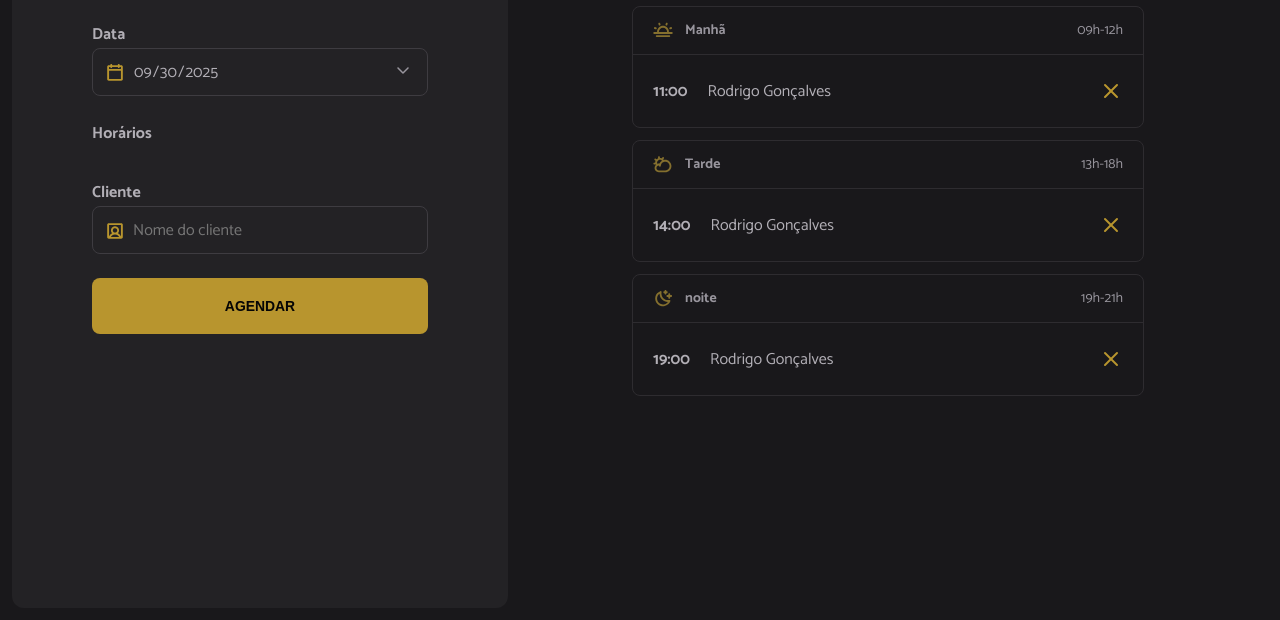
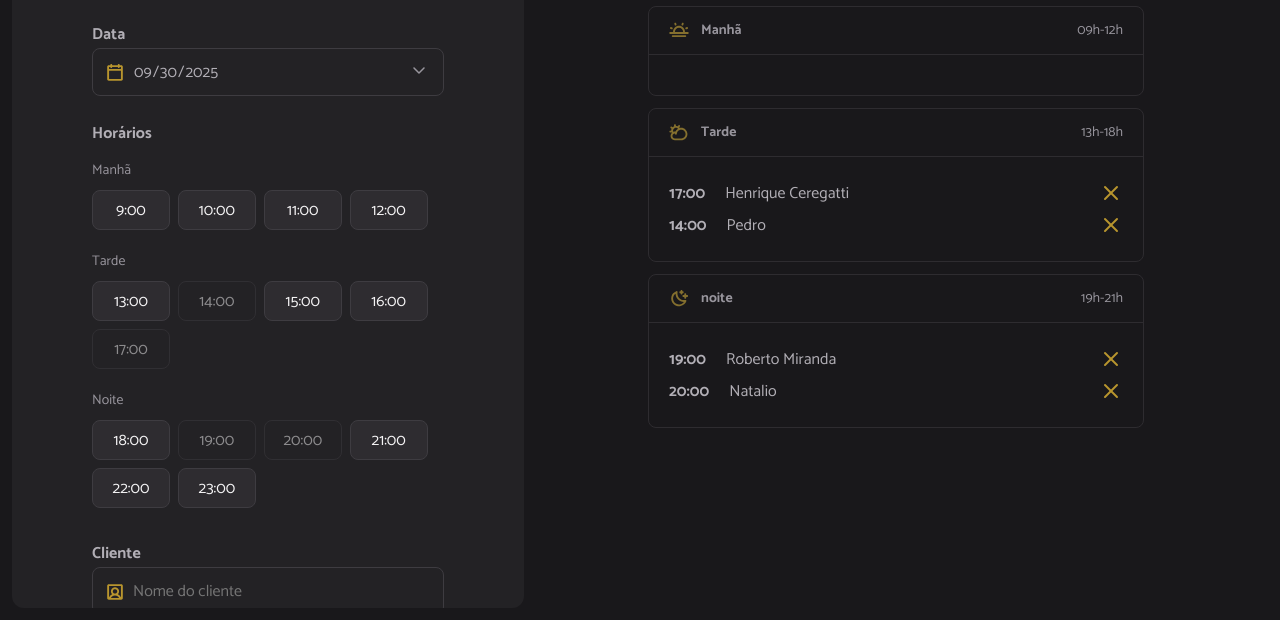
Before and after one commit to hceregatti/hairday-application, a website built with webpack: page index.html in a window 1280 px wide. Shown: the part 180-800 px from the top of the page. Built offline with nearby package versions, Linux system fonts and the light colour scheme; data requests are answered from the project's data file.

Commit message:
up: finalizando aplicação

```diff
--- a/server.json
+++ b/server.json
@@ -1,3 +1,29 @@
 {
-  "schedules": []
+  "schedules": [
+    {
+      "id": "1759193101263",
+      "name": "Henrique Ceregatti",
+      "when": "2025-09-30T17:00:00.000Z"
+    },
+    {
+      "id": "1759197738997",
+      "name": "Roberto Miranda",
+      "when": "2025-09-30T19:00:00.000Z"
+    },
+    {
+      "id": "1759197868511",
+      "name": "Natalio",
+      "when": "2025-09-30T20:00:00.000Z"
+    },
+    {
+      "id": "1759198020096",
+      "name": "Maumau",
+      "when": "2025-10-01T02:00:00.000Z"
+    },
+    {
+      "id": "1759198036079",
+      "name": "Pedro",
+      "when": "2025-09-30T14:00:00.000Z"
+    }
+  ]
 }
--- a/src/main.js
+++ b/src/main.js
@@ -10,4 +10,6 @@ import "./styles/schedule.css";
 
 // JS
 import "./modules/form/submit.js";
+import "./modules/form/date-change.js";
+import "./modules/schedules/cancel.js";
 import "./modules/page-load.js";
--- /dev/null
+++ b/src/modules/form/date-change.js
@@ -0,0 +1,5 @@
+import { schedulesDay } from "../schedules/load.js"
+const selectedDate = document.getElementById("date");
+
+// Recarregar a lista de horários quando o input de data mudar
+selectedDate.onchange = () => schedulesDay();
--- /dev/null
+++ b/src/modules/form/hours-click.js
@@ -0,0 +1,16 @@
+export function hoursClick() {
+  const hours = document.querySelectorAll(".hour-available");
+
+  hours.forEach(( available ) => {
+    available.addEventListener("click", (selected) => {
+
+      // remove a classe hour-selected de todas as li não selecionadas.
+      hours.forEach((hour) => {
+        hour.classList.remove("hour-selected")
+      })
+
+      // Adiciono a classe a li selecionada.
+      selected.target.classList.add("hour-selected");
+    })
+  })
+}
--- /dev/null
+++ b/src/modules/form/hours-load.js
@@ -0,0 +1,61 @@
+import dayjs from "dayjs";
+import { openingHours } from "../../utils/opening-hours.js";
+import { hoursClick } from "./hours-click.js";
+
+const hours = document.getElementById("hours");
+
+export function hoursLoad({ date, dailySchedules }) {
+  // limpa a lista de horários.
+  hours.innerHTML = "";
+
+  // Obtem a lista de todos os horários ocupados
+  const unavailableHours = dailySchedules.map((schedule) => dayjs(schedule.when).format("HH:mm"));
+
+  const opening = openingHours.map((hour) => {
+    // recuperar somente a hora
+
+    const [scheduleHour] = hour.split(":");
+
+    // Adicionar a hora na date e verificar se está no passado
+
+    const isHourPast = dayjs(date).add(scheduleHour, "hour").isBefore(dayjs());
+
+    const available = !unavailableHours.includes(hour) && !isHourPast;
+
+    return {
+      hour,
+      available,
+    };
+  });
+
+  // renderizar os horarios
+  opening.forEach(({ hour, available }) => {
+    const li = document.createElement("li");
+
+    li.classList.add("hour");
+    li.classList.add(available ? "hour-available" : "hour-unavailable");
+
+    li.textContent = hour;
+
+    if (hour === "9:00") {
+      hourHeaderAdd("Manhã");
+    } else if (hour === "13:00") {
+      hourHeaderAdd("Tarde");
+    } else if (hour === "18:00") {
+      hourHeaderAdd("Noite");
+    }
+
+    hours.append(li);
+  });
+
+  // Adiciona o evento de click nos horários disponíveis.
+  hoursClick()
+}
+
+function hourHeaderAdd(title) {
+  const header = document.createElement("li");
+  header.classList.add("hour-period");
+  header.textContent = title;
+
+  hours.append(header);
+}
--- a/src/modules/form/submit.js
+++ b/src/modules/form/submit.js
@@ -1,6 +1,10 @@
 import dayjs from "dayjs";
 
+import { scheduleNew } from "../../services/schedule-new.js"
+import { schedulesDay } from "../schedules/load.js";
+
 const form = document.querySelector("form");
+const clientName = document.getElementById("client");
 const selectedDate = document.getElementById("date");
 
 // Data atual para formatar o input
@@ -10,9 +14,50 @@ const inputToday = dayjs(new Date()).format("YYYY-MM-DD");
 selectedDate.value = inputToday;
 selectedDate.min = inputToday;
 
-form.onsubmit = (event) => {
+form.onsubmit = async (event) => {
   event.preventDefault();
 
-  console.log("Enviado");
+  try {
+    // recuperando o nome do cliente/
+    const name = clientName.value.trim();
 
-}
+    if (!name) {
+      return alert("Informe o nome do cliente!");
+    }
+
+    // recuperar o horário selecionado
+
+    const hourSelected = document.querySelector(".hour-selected");
+
+    if (!hourSelected) {
+      return alert("Selecione a hora.");
+    }
+
+    // Recuperar somente a hora
+    const [hour] = hourSelected.innerText.split(":");
+
+    // inserir a hora na data
+    const when = dayjs(selectedDate.value).add(hour, "hour");
+    console.log(when);
+
+    // gerar um id para ter um identificador
+    const id = new Date().getTime();
+
+    // Faz o agendamento
+    await scheduleNew({
+      id,
+      name,
+      when,
+    });
+
+    // Recarrega os agendamentos
+    await schedulesDay();
+
+    // limpa input nome cliente.
+    clientName.value = "";
+
+  } catch (error) {
+    alert("Não foi possível realizar o agendamento.");
+    console.log(error);
+  }
+};
--- /dev/null
+++ b/src/modules/schedules/cancel.js
@@ -0,0 +1,26 @@
+import { schedulesDay } from "./load.js"
+import { scheduleCancel } from "../../services/schedule-cancel.js";
+const periods = document.querySelectorAll(".period");
+
+// Gerar evento de click para cada lista
+periods.forEach((period) => {
+  // capturar o evento de click na lista
+  period.addEventListener("click", async (event) => {
+    if (event.target.classList.contains("cancel-icon")) {
+      // obtem a li pai do elemento clicado.
+      const item = event.target.closest("li");
+      const { id } = item.dataset;
+
+      if (id) {
+        const isConfirm = confirm(
+          "Tem certeza que deseja cancelar o agendamento?"
+        );
+
+        if (isConfirm) {
+          await scheduleCancel({id})
+          schedulesDay();
+        }
+      }
+    }
+  });
+});
--- a/src/modules/schedules/load.js
+++ b/src/modules/schedules/load.js
@@ -1,3 +1,22 @@
-export function schedulesDay(){
+import { scheduleFetchByDay } from "../../services/schedule-fetch-by-day.js";
+import { scheduleShow } from "../schedules/show.js";
+import { hoursLoad } from "../form/hours-load.js"
 
+// Seleciona o input de data
+const selectedDate = document.getElementById("date");
+
+export async function schedulesDay(){
+
+  //obtem a data do input
+
+  const date = selectedDate.value;
+
+  // Buscar na API os agendamentos
+  const dailySchedules = await scheduleFetchByDay({ date });
+
+  // exibe os agendamentos
+  scheduleShow({dailySchedules})
+
+  // Renderiza as horas disponíveis.
+  hoursLoad({ date, dailySchedules });
 }
--- /dev/null
+++ b/src/modules/schedules/show.js
@@ -0,0 +1,54 @@
+import dayjs from "dayjs";
+
+// selecionar as sessões
+
+const periodMorning = document.getElementById("period-morning");
+const periodAfternoon = document.getElementById("period-afternoon");
+const periodNight = document.getElementById("period-night");
+
+export function scheduleShow({ dailySchedules }) {
+  try {
+    periodMorning.innerHTML = "";
+    periodAfternoon.innerHTML = "";
+    periodNight.innerHTML = "";
+
+    dailySchedules.forEach((schedule) => {
+      const item = document.createElement("li");
+      const time = document.createElement("strong");
+      const name = document.createElement("span");
+
+      // adicionar o id do agendamento
+      item.setAttribute("data-id", schedule.id);
+
+      time.textContent = dayjs(schedule.when).format("HH:mm");
+      name.textContent = schedule.name;
+
+      // criar icone de cancelar agendamento
+      const cancelIcon = document.createElement("img");
+      cancelIcon.classList.add("cancel-icon");
+      cancelIcon.setAttribute("src", "./src/assets/cancel.svg");
+      cancelIcon.setAttribute("alt", "Cancelar");
+
+      // adicionar o tempo, nome e icone no item
+
+      item.append(time, name, cancelIcon);
+
+      // obter a hora
+      const hour = dayjs(schedule.when).hour();
+
+      // renderizar o agendamento na sessão (manhã, tarde ou noite)
+
+      if (hour <= 12) {
+        periodMorning.appendChild(item);
+      } else if (hour > 12 && hour <= 18) {
+        periodAfternoon.appendChild(item);
+      } else {
+        periodNight.appendChild(item);
+      }
+
+    });
+  } catch (error) {
+    console.log(error);
+    alert("Não foi possível exibir os agendamentos.");
+  }
+}
--- /dev/null
+++ b/src/services/api-config.js
@@ -0,0 +1,3 @@
+export const apiConfig = {
+  baseURL: "http://localhost:3333",
+}
--- /dev/null
+++ b/src/services/schedule-cancel.js
@@ -0,0 +1,13 @@
+import { apiConfig } from "./api-config.js";
+
+export async function scheduleCancel({ id }) {
+  try {
+    await fetch(`${apiConfig.baseURL}/schedules/${id}`, {
+      method: "DELETE",
+    });
+    alert("Agendamento cancelado com sucesso!");
+  } catch (error) {
+    console.log(error);
+    alert("Não foi possível cancelar o agendamento.");
+  }
+}
--- /dev/null
+++ b/src/services/schedule-fetch-by-day.js
@@ -0,0 +1,21 @@
+import dayjs from "dayjs"
+import { apiConfig } from "./api-config"
+
+export async function scheduleFetchByDay({ date }) {
+  try {
+    // Fazendo a requisição
+    const response = await fetch(`${apiConfig.baseURL}/schedules`)
+
+    // converte para json
+    const data = await response.json()
+
+    // filtra os agendamentos pelo dia selecionado
+    const dailySchedules = data.filter((schedule) => dayjs(date).isSame(schedule.when, "day"))
+    return dailySchedules;
+
+  } catch (error) {
+    console.log(error);
+    alert("Não foi possível buscar os agendamentos do dia selecionado.")
+
+  }
+}
--- /dev/null
+++ b/src/services/schedule-new.js
@@ -0,0 +1,21 @@
+import { apiConfig } from "./api-config.js";
+
+export async function scheduleNew({ id, name, when }) {
+  try {
+    // Faz uma requisição para enviar os dados do agendamento
+    await fetch(`${apiConfig.baseURL}/schedules`, {
+      method: "POST",
+      headers: {
+        "Content-Type": "application/json",
+      },
+      body: JSON.stringify({ id, name, when }),
+    });
+
+    // Exibe uma mensagem da agendamento realizado
+    alert("Agendamento realizado com sucesso!");
+
+  } catch (error) {
+    console.log(error);
+    alert("Não foi possível agendar. Tente novamente mais tarde.");
+  }
+}
--- a/src/utils/opening-hours.js
+++ b/src/utils/opening-hours.js
@@ -12,4 +12,6 @@ export const openingHours = [
   "19:00",
   "20:00",
   "21:00",
+  "22:00",
+  "23:00",
 ]
```
Also changed, not shown: index.html (+6 -3 lines).
